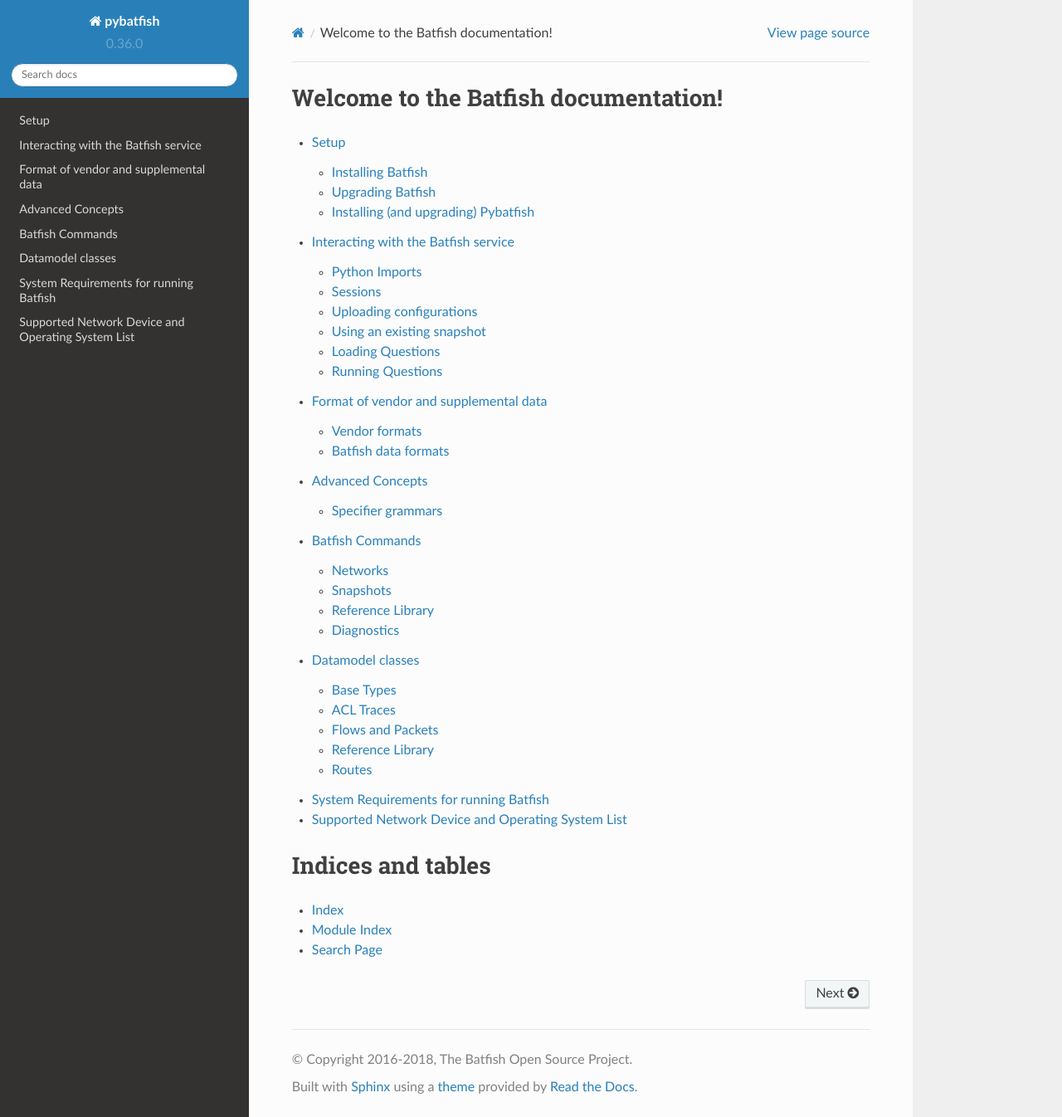
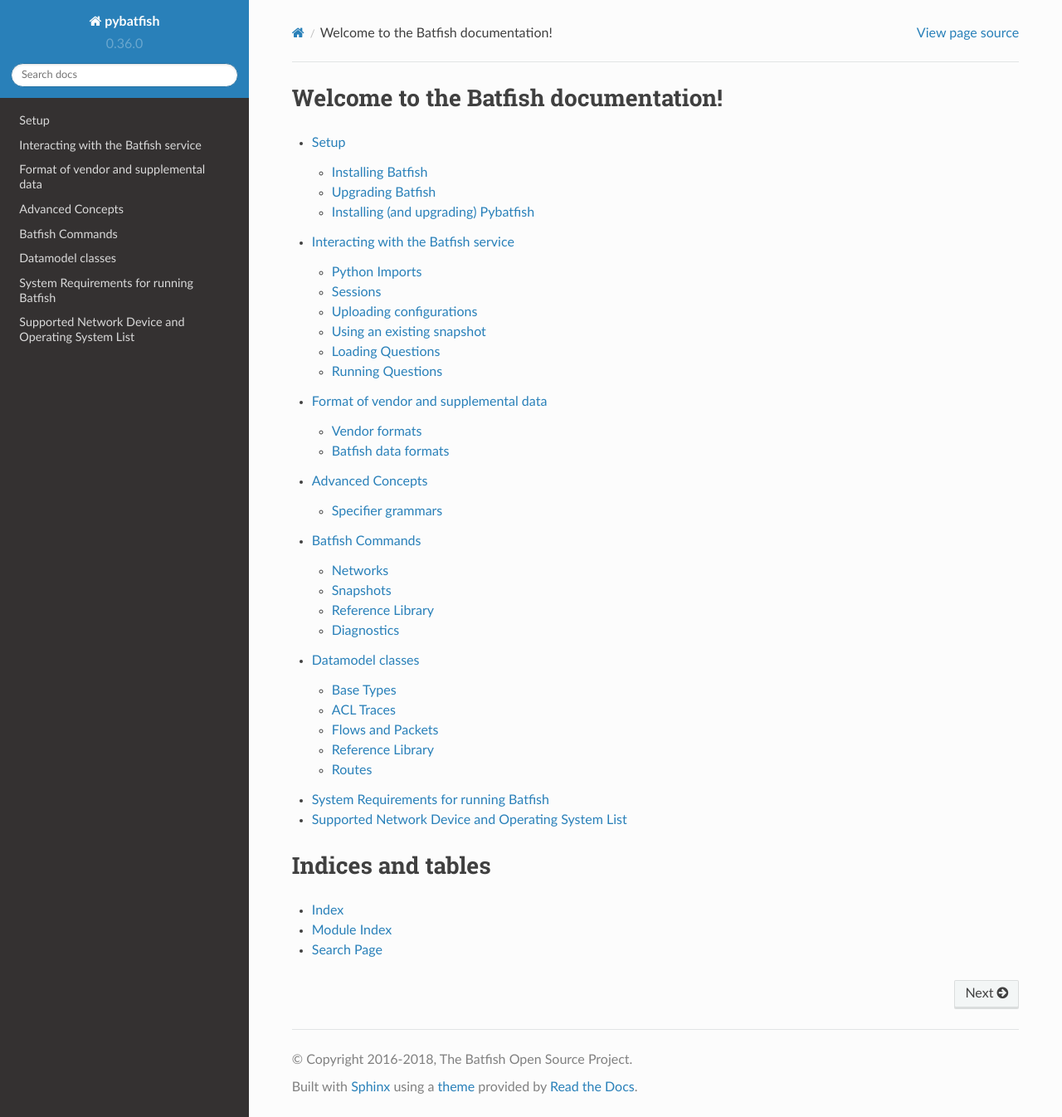
Before and after one commit to batfish/pybatfish, a Sphinx documentation site: the page built from docs/source/index.rst, in a window 1280 px wide and 1346 px high. Shown: the whole window at 83% size. Built offline with Sphinx 7.4.7 and the Read the Docs theme 2.0.0, drawn with Linux system fonts in a browser that asks for light colours.

Commit message:
New docs: make the theme wider
Helps view our tables

```diff
--- /dev/null
+++ b/docs/source/_static/custom.css
@@ -0,0 +1,3 @@
+.wy-nav-content {
+    max-width: 1200px !important;
+}
--- a/docs/source/conf.py
+++ b/docs/source/conf.py
@@ -107,7 +107,8 @@
 # Add any paths that contain custom static files (such as style sheets) here,
 # relative to this directory. They are copied after the builtin static files,
 # so a file named "default.css" will overwrite the builtin "default.css".
-html_static_path = []
+html_static_path = ["_static"]
+html_css_files = ["custom.css"]
 
 # Custom sidebar templates, must be a dictionary that maps document names
 # to template names.
```
